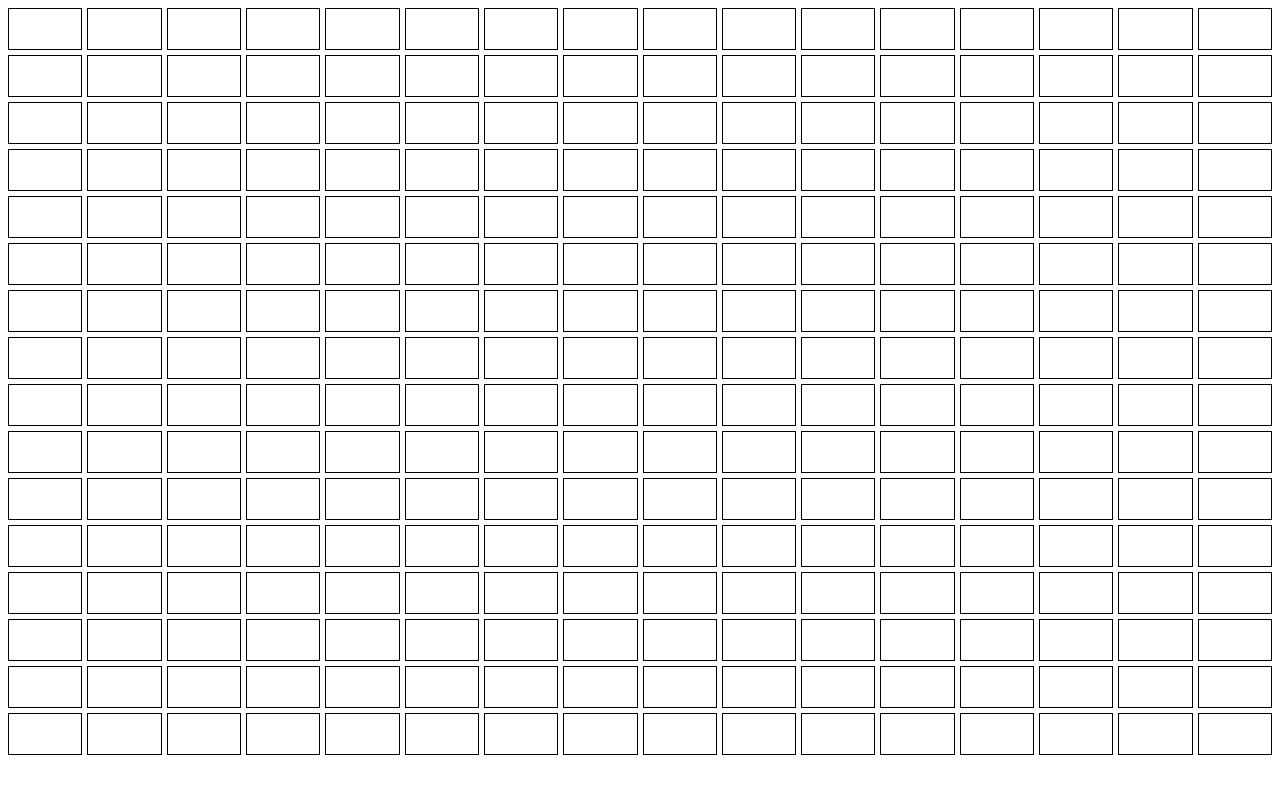
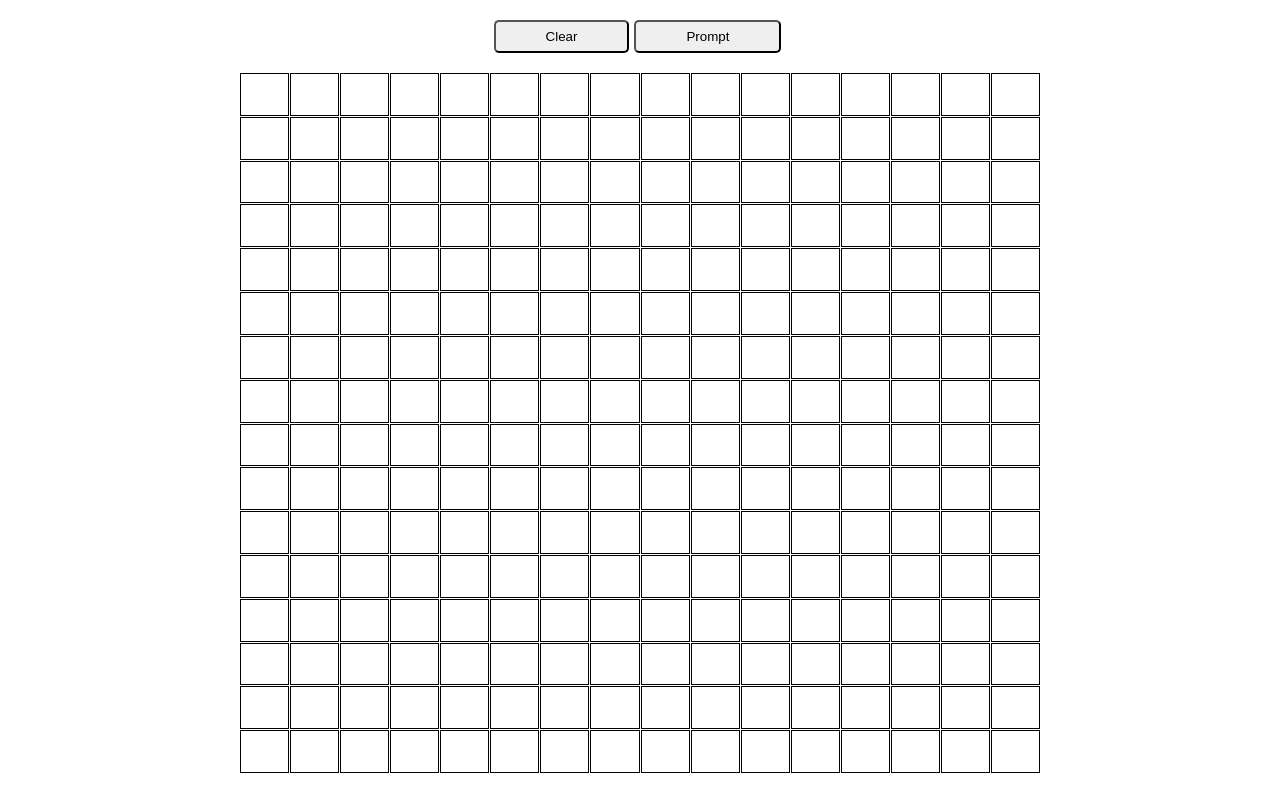
Before and after one commit to Nehimyeah/etch-a-sketch, a plain HTML site: page index.html in a window 1280 px wide. Drawn offline with Linux system fonts and the light colour scheme.

Commit message:
Create clear button

```diff
--- a/index.html
+++ b/index.html
@@ -9,6 +9,10 @@
     <script src="./index.js" defer></script>
 </head>
 <body>
+    <div id="controls">
+        <button id="clear">Clear</button>
+        <button id="prompt">Prompt</button>
+    </div>
     <div id="container"></div>
 </body>
 </html>
--- a/index.js
+++ b/index.js
@@ -8,3 +8,11 @@ for (let i = 0; i < 16 * 16; i++) {
     })
     container.appendChild(grid);
 }
+
+const grids = document.querySelectorAll('#container > div');
+const clear = document.querySelector('#clear');
+clear.addEventListener('click', (e) => {
+    for (let grid of grids) {
+        grid.style.backgroundColor = 'rgb(255, 255, 255)';
+    }
+});
--- a/main.css
+++ b/main.css
@@ -2,11 +2,25 @@
     display: grid;
     grid-template-columns: repeat(16, 1fr);
     grid-template-rows: repeat((16, 1fr));
-    row-gap: 5px;
-    column-gap: 5px;
+    row-gap: 1px;
+    column-gap: 1px;
+    height: calc(100vh - 100px);
+    width: 100vh;
+    margin: auto;
 }
 
 #container div {
-    height: 40px;
     border: 1px solid black;
 }
+
+#controls {
+    display: flex;
+    justify-content: center;
+    margin: 20px;
+}
+
+button {
+    padding: 7px 50px;
+    border-radius: 5px;
+    margin-right: 5px;
+}
```
